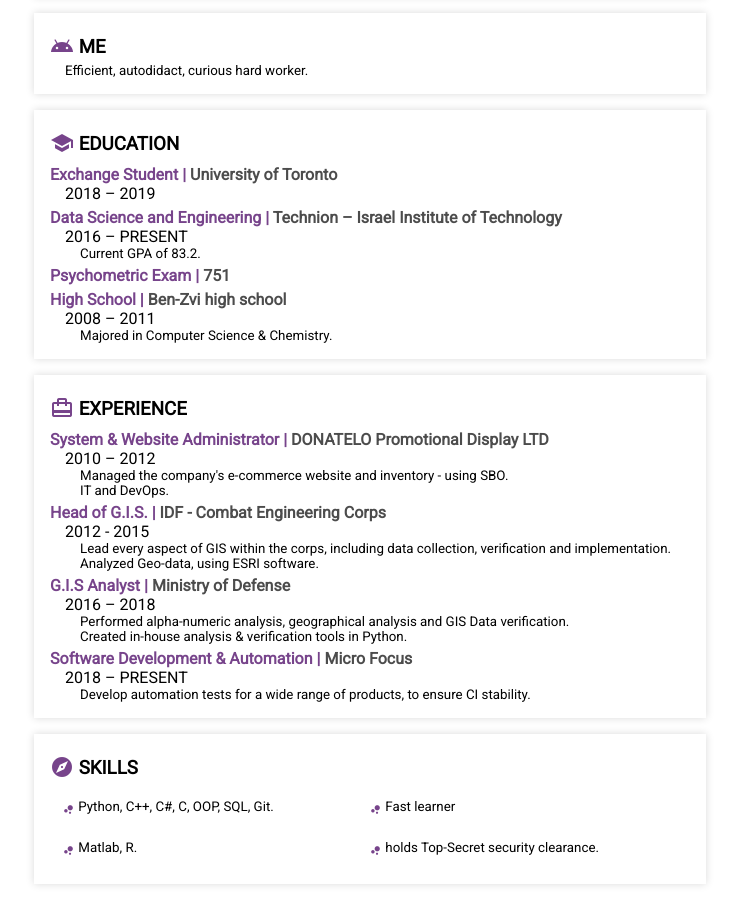
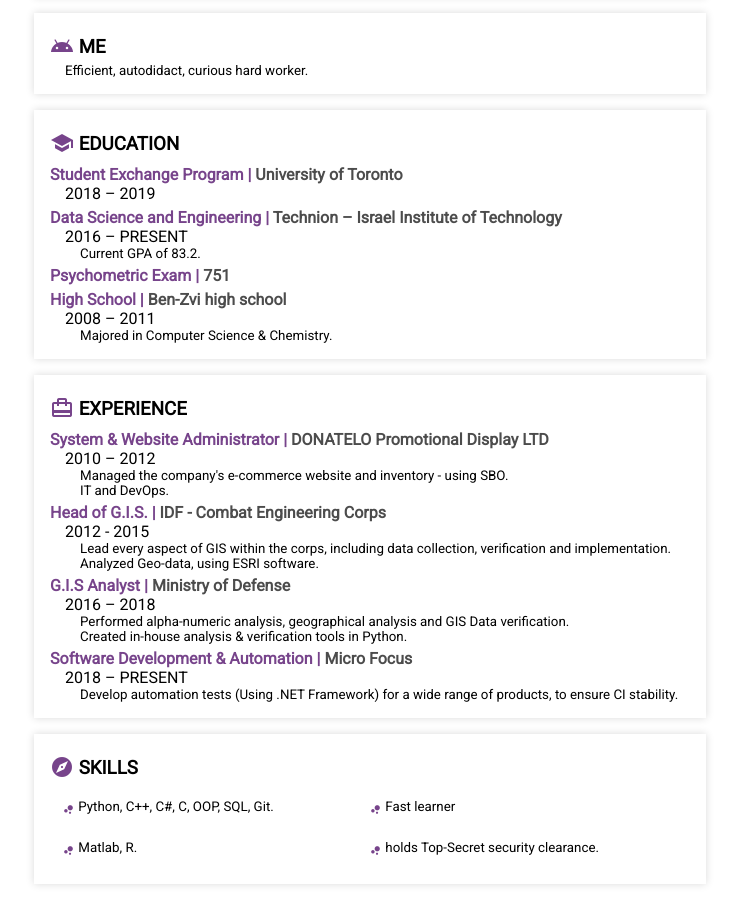
Before and after one commit to afikbar/cv_app, a plain HTML site: page index.html in a window 1280 px wide. Shown: the part 191-1091 px from the top of the page, without its empty margins (270-1009 px from the left). Drawn offline with Linux system fonts and the light colour scheme.

Commit message:
[web] minor updates

```diff
--- a/index.html
+++ b/index.html
@@ -61,7 +61,7 @@
         <div class="card edu">
             <h3 style="font-weight: bold;"><i class="material-icons" style="color: #77448B">school</i> EDUCATION</h3>
             <div class="flex-container-col">
-                <h4><span style="color: #77448B">Exchange Student | </span>
+                <h4><span style="color: #77448B">Student Exchange Program | </span>
                     <span style="color: #4C4C4C">University of Toronto</span></h4>
                 <div class="indent-text flex-container-col">
                     <span>2018 – 2019</span>
@@ -123,7 +123,7 @@
             <div class="indent-text flex-container-col">
                 <span>2018 – PRESENT</span>
                 <small class="indent-text">
-                    Develop automation tests for a wide range of products, to ensure CI stability.
+                    Develop automation tests (Using .NET Framework) for a wide range of products, to ensure CI stability.
                 </small>
             </div>
         </div>
```
Also changed, not shown: 1 other file.
